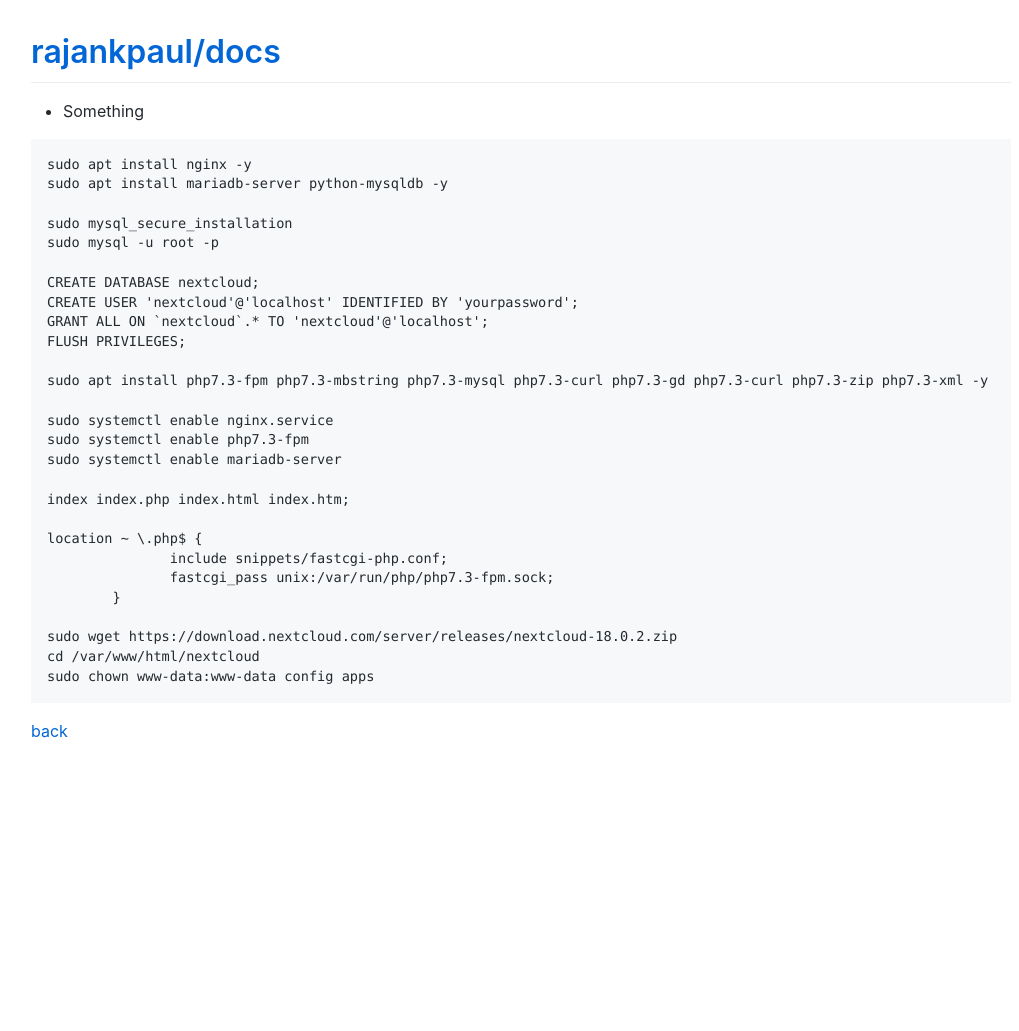
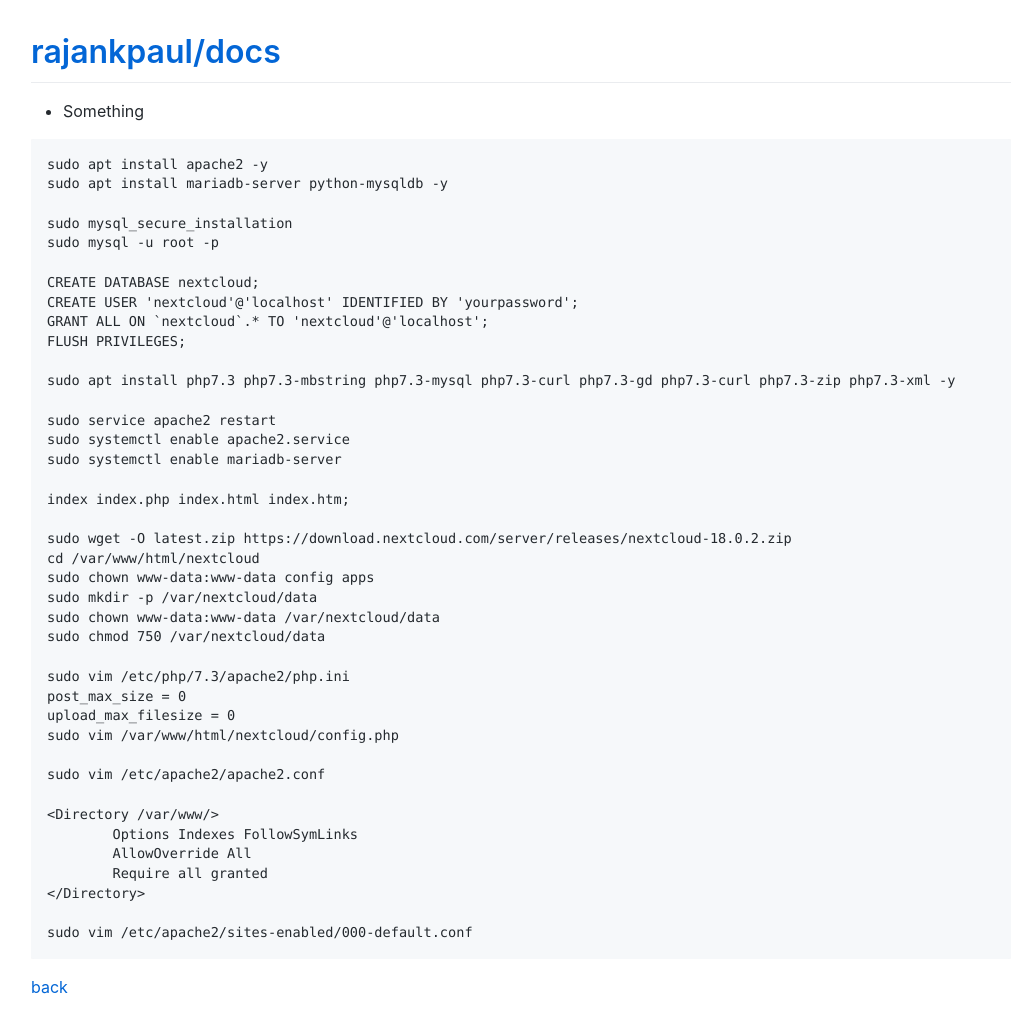
Before and after one commit to rajankpaul/docs, a Jekyll site: the page built from tutorials/linux/nextcloud/index.md, in a window 1280 px wide. Shown: the whole page, without its empty margins (119-1138 px from the left). Built offline with Jekyll 4.4.1, drawn with Linux system fonts in a browser that asks for light colours; comment, search, counter and statistics services are not loaded; before the commit the page ends 900 px from its top, so only the background shows below that.

Commit message:
Update index.md

````diff
--- a/tutorials/linux/nextcloud/index.md
+++ b/tutorials/linux/nextcloud/index.md
@@ -6,7 +6,7 @@ title: NextCloud
 *   Something
 
 ```
-sudo apt install nginx -y
+sudo apt install apache2 -y
 sudo apt install mariadb-server python-mysqldb -y
 
 sudo mysql_secure_installation
@@ -17,22 +17,35 @@ CREATE USER 'nextcloud'@'localhost' IDENTIFIED BY 'yourpassword';
 GRANT ALL ON `nextcloud`.* TO 'nextcloud'@'localhost';
 FLUSH PRIVILEGES;
 
-sudo apt install php7.3-fpm php7.3-mbstring php7.3-mysql php7.3-curl php7.3-gd php7.3-curl php7.3-zip php7.3-xml -y
+sudo apt install php7.3 php7.3-mbstring php7.3-mysql php7.3-curl php7.3-gd php7.3-curl php7.3-zip php7.3-xml -y
 
-sudo systemctl enable nginx.service
-sudo systemctl enable php7.3-fpm
+sudo service apache2 restart
+sudo systemctl enable apache2.service
 sudo systemctl enable mariadb-server
 
 index index.php index.html index.htm;
 
-location ~ \.php$ {
-               include snippets/fastcgi-php.conf;
-               fastcgi_pass unix:/var/run/php/php7.3-fpm.sock;
-        }
-
-sudo wget https://download.nextcloud.com/server/releases/nextcloud-18.0.2.zip
+sudo wget -O latest.zip https://download.nextcloud.com/server/releases/nextcloud-18.0.2.zip
 cd /var/www/html/nextcloud
 sudo chown www-data:www-data config apps
+sudo mkdir -p /var/nextcloud/data
+sudo chown www-data:www-data /var/nextcloud/data
+sudo chmod 750 /var/nextcloud/data
+
+sudo vim /etc/php/7.3/apache2/php.ini
+post_max_size = 0
+upload_max_filesize = 0
+sudo vim /var/www/html/nextcloud/config.php
+
+sudo vim /etc/apache2/apache2.conf
+
+<Directory /var/www/>
+        Options Indexes FollowSymLinks
+        AllowOverride All
+        Require all granted
+</Directory>
+
+sudo vim /etc/apache2/sites-enabled/000-default.conf
 ```
 
 [back](../)
````
